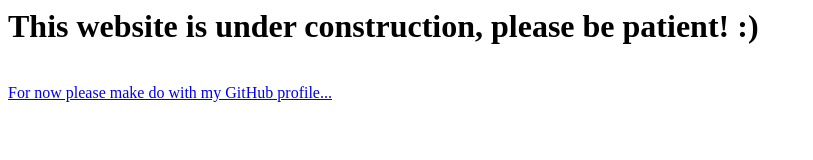
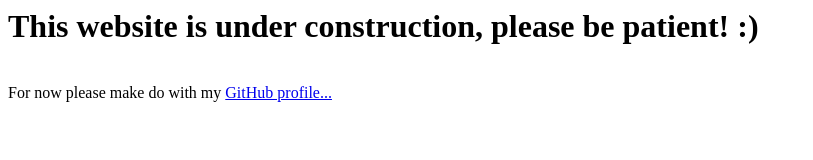
Before and after one commit to itsDaeka/portfolio, a plain HTML site: page index.html in a window 1280 px wide. Shown: the whole page, without its empty margins (0-813 px from the left). Drawn offline with Linux system fonts and the light colour scheme.

Commit message:
Update index.html

```diff
--- a/index.html
+++ b/index.html
@@ -1,3 +1,3 @@
 <h1>This website is under construction, please be patient! :)</h1>
 <br>
-<a href="https://github.com/your-username" target="_blank">For now please make do with my GitHub profile...</a>
+For now please make do with my <a href="https://github.com/your-username" target="_blank">GitHub profile...</a>
```
